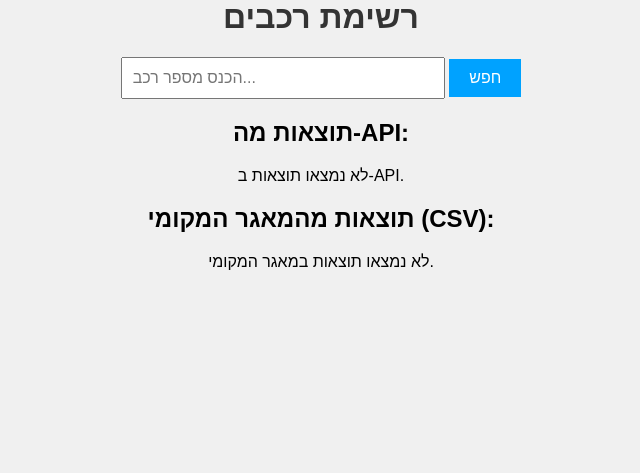
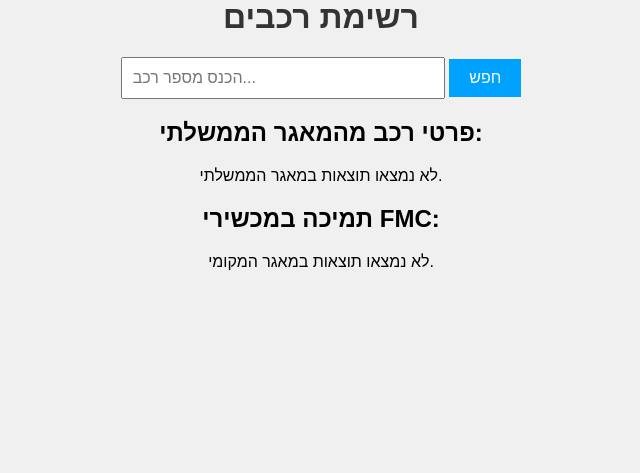
Before and after one commit to naorbarzion/vehicle-vin-search-by-number, a Flask app: page / in a window 1280 px wide. Shown: the part 145-618 px from the top of the page, without its empty margins (319-959 px from the left). Run offline with Flask 2, Linux system fonts and the light colour scheme.

Commit message:
Update index.html

```diff
--- a/templates/index.html
+++ b/templates/index.html
@@ -141,8 +141,8 @@
         <button type="submit">חפש</button>
     </form>
 
-    <!-- תוצאות מה-API -->
-    <h2 style="text-align: center;">תוצאות מה-API:</h2>
+    <!-- פרטי רכב מהמאגר הממשלתי (תוצאות API) -->
+    <h2 style="text-align: center;">פרטי רכב מהמאגר הממשלתי:</h2>
     {% if records %}
     <table>
         <thead>
@@ -173,19 +173,19 @@
         </tbody>
     </table>
     {% else %}
-    <p style="text-align: center;">לא נמצאו תוצאות ב-API.</p>
+    <p style="text-align: center;">לא נמצאו תוצאות במאגר הממשלתי.</p>
     {% endif %}
 
-    <!-- תוצאות מהמאגר המקומי (CSV) -->
-    <h2 style="text-align: center;">תוצאות מהמאגר המקומי (CSV):</h2>
+    <!-- תמיכה במכשירי FMC (תוצאות מהמאגר המקומי) -->
+    <h2 style="text-align: center;">תמיכה במכשירי FMC:</h2>
     {% if db_record is not none %}
     <table>
         <thead>
             <tr>
                 <th>מודל</th>
                 <th>יצרן</th>
-                <th>שנת ייצור</th>
-                <th>קריאת סוללה/דלק</th>
+                <th>קריאת קילומטראז'</th>
+                <th>קריאת דלק/סוללה</th>
             </tr>
         </thead>
         <tbody>
@@ -193,7 +193,13 @@
             <tr>
                 <td>{{ row['Model'] }}</td>
                 <td>{{ row['Make'] }}</td>
-                <td>{{ row['Date - Start'] }}</td>
+                <td>
+                    {% if 'Kilometer' in row and row['Kilometer'] is not none %}
+                        {{ row['Kilometer'] }}
+                    {% else %}
+                        לא זמין
+                    {% endif %}
+                </td>
                 <td>
                     {% if 'Battery Level' in row and row['Battery Level'] is not none %}
                         {{ row['Battery Level'] }}
```
